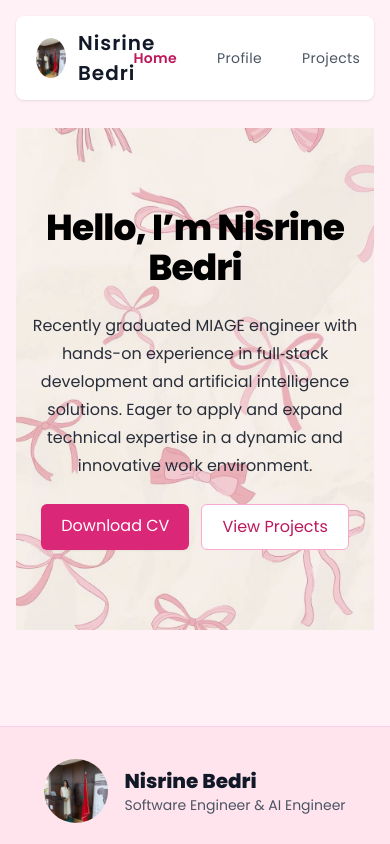
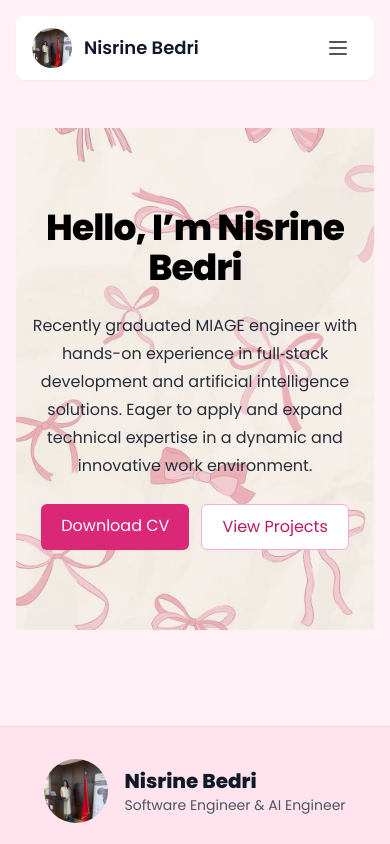
Before and after one commit to Bedrinisrine/nisrine-bedri-portfolio, a React (Vite) app: page / in a window 390 px wide. Shown: the top 844 px of the page. Built offline with nearby package versions, Linux system fonts and the light colour scheme.

Commit message:
Fix mobile navbar: Add responsive hamburger menu for mobile devices

```diff
--- a/src/components/Navbar.jsx
+++ b/src/components/Navbar.jsx
@@ -1,7 +1,9 @@
 import { NavLink } from 'react-router-dom'
-import { useEffect } from 'react'
+import { useEffect, useState } from 'react'
 
 export default function Navbar() {
+  const [isMobileMenuOpen, setIsMobileMenuOpen] = useState(false)
+
   useEffect(() => {
     const navbar = document.getElementById('navbar')
     if (navbar) {
@@ -25,61 +27,105 @@ export default function Navbar() {
 
     setTimeout(forceReflow, 100)
   }, [])
+
   const linkClass = ({ isActive }) =>
-    `px-2 py-1 text-sm tracking-wide ${isActive ? 'text-pink-700 font-semibold' : 'text-gray-600'} hover:text-pink-700 transition-colors`;
+    `px-3 py-2 text-sm tracking-wide block ${isActive ? 'text-pink-700 font-semibold' : 'text-gray-600'} hover:text-pink-700 transition-colors`;
+
+  const toggleMobileMenu = () => {
+    setIsMobileMenuOpen(!isMobileMenuOpen)
+  }
 
   return (
     <div
       id="navbar"
-      style={{
-        position: 'absolute',
-        top: '0px',
-        left: '0px',
-        right: '0px',
-        zIndex: 9999,
-        paddingTop: '16px',
-        paddingLeft: '16px',
-        paddingRight: '16px',
-        backgroundColor: 'transparent'
-      }}
+      className="fixed top-0 left-0 right-0 z-50 pt-4 px-4 bg-transparent"
     >
-      <div style={{ maxWidth: '1152px', margin: '0 auto' }}>
-        <nav style={{
-          backgroundColor: 'white',
-          borderRadius: '8px',
-          boxShadow: '0 1px 3px 0 rgba(0, 0, 0, 0.1)',
-          padding: '12px 20px',
-          display: 'flex',
-          alignItems: 'center',
-          justifyContent: 'space-between'
-        }}>
-          <div style={{ display: 'flex', alignItems: 'center', gap: '12px' }}>
+      <div className="max-w-6xl mx-auto">
+        <nav className="bg-white rounded-lg shadow-sm px-4 py-3 flex items-center justify-between">
+          {/* Logo Section */}
+          <div className="flex items-center gap-3">
             <img
               src="/images/profile.jpg"
               alt="Nisrine Bedri"
-              style={{
-                width: '40px',
-                height: '40px',
-                borderRadius: '50%',
-                objectFit: 'cover'
-              }}
+              className="w-10 h-10 rounded-full object-cover"
             />
-            <span style={{
-              fontSize: '20px',
-              fontWeight: '600',
-              letterSpacing: '0.05em',
-              color: '#111827',
-              fontFamily: 'Poppins, sans-serif'
-            }}>Nisrine Bedri</span>
+            <span className="text-lg font-semibold text-gray-900 font-poppins">
+              Nisrine Bedri
+            </span>
           </div>
-          <div style={{ display: 'flex', alignItems: 'center', gap: '24px' }}>
-            <NavLink to="/" end className={linkClass}>Home</NavLink>
-            <NavLink to="/profile" className={linkClass}>Profile</NavLink>
-            <NavLink to="/projects" className={linkClass}>Projects</NavLink>
-            <NavLink to="/experience" className={linkClass}>Experience</NavLink>
-            <NavLink to="/certificates" className={linkClass}>Certificates</NavLink>
+
+          {/* Desktop Navigation */}
+          <div className="hidden md:flex items-center gap-6">
+            <NavLink to="/" end className={({ isActive }) =>
+              `px-3 py-1 text-sm ${isActive ? 'text-pink-700 font-semibold' : 'text-gray-600'} hover:text-pink-700 transition-colors`
+            }>
+              Home
+            </NavLink>
+            <NavLink to="/profile" className={({ isActive }) =>
+              `px-3 py-1 text-sm ${isActive ? 'text-pink-700 font-semibold' : 'text-gray-600'} hover:text-pink-700 transition-colors`
+            }>
+              Profile
+            </NavLink>
+            <NavLink to="/projects" className={({ isActive }) =>
+              `px-3 py-1 text-sm ${isActive ? 'text-pink-700 font-semibold' : 'text-gray-600'} hover:text-pink-700 transition-colors`
+            }>
+              Projects
+            </NavLink>
+            <NavLink to="/experience" className={({ isActive }) =>
+              `px-3 py-1 text-sm ${isActive ? 'text-pink-700 font-semibold' : 'text-gray-600'} hover:text-pink-700 transition-colors`
+            }>
+              Experience
+            </NavLink>
+            <NavLink to="/certificates" className={({ isActive }) =>
+              `px-3 py-1 text-sm ${isActive ? 'text-pink-700 font-semibold' : 'text-gray-600'} hover:text-pink-700 transition-colors`
+            }>
+              Certificates
+            </NavLink>
           </div>
+
+          {/* Mobile Menu Button */}
+          <button
+            onClick={toggleMobileMenu}
+            className="md:hidden p-2 rounded-lg hover:bg-gray-100 transition-colors"
+            aria-label="Toggle mobile menu"
+          >
+            <svg
+              className="w-6 h-6 text-gray-600"
+              fill="none"
+              stroke="currentColor"
+              viewBox="0 0 24 24"
+            >
+              {isMobileMenuOpen ? (
+                <path strokeLinecap="round" strokeLinejoin="round" strokeWidth={2} d="M6 18L18 6M6 6l12 12" />
+              ) : (
+                <path strokeLinecap="round" strokeLinejoin="round" strokeWidth={2} d="M4 6h16M4 12h16M4 18h16" />
+              )}
+            </svg>
+          </button>
         </nav>
+
+        {/* Mobile Navigation Menu */}
+        {isMobileMenuOpen && (
+          <div className="md:hidden mt-2 bg-white rounded-lg shadow-lg border border-pink-100">
+            <div className="py-2">
+              <NavLink to="/" end className={linkClass} onClick={() => setIsMobileMenuOpen(false)}>
+                Home
+              </NavLink>
+              <NavLink to="/profile" className={linkClass} onClick={() => setIsMobileMenuOpen(false)}>
+                Profile
+              </NavLink>
+              <NavLink to="/projects" className={linkClass} onClick={() => setIsMobileMenuOpen(false)}>
+                Projects
+              </NavLink>
+              <NavLink to="/experience" className={linkClass} onClick={() => setIsMobileMenuOpen(false)}>
+                Experience
+              </NavLink>
+              <NavLink to="/certificates" className={linkClass} onClick={() => setIsMobileMenuOpen(false)}>
+                Certificates
+              </NavLink>
+            </div>
+          </div>
+        )}
       </div>
     </div>
   )
```
